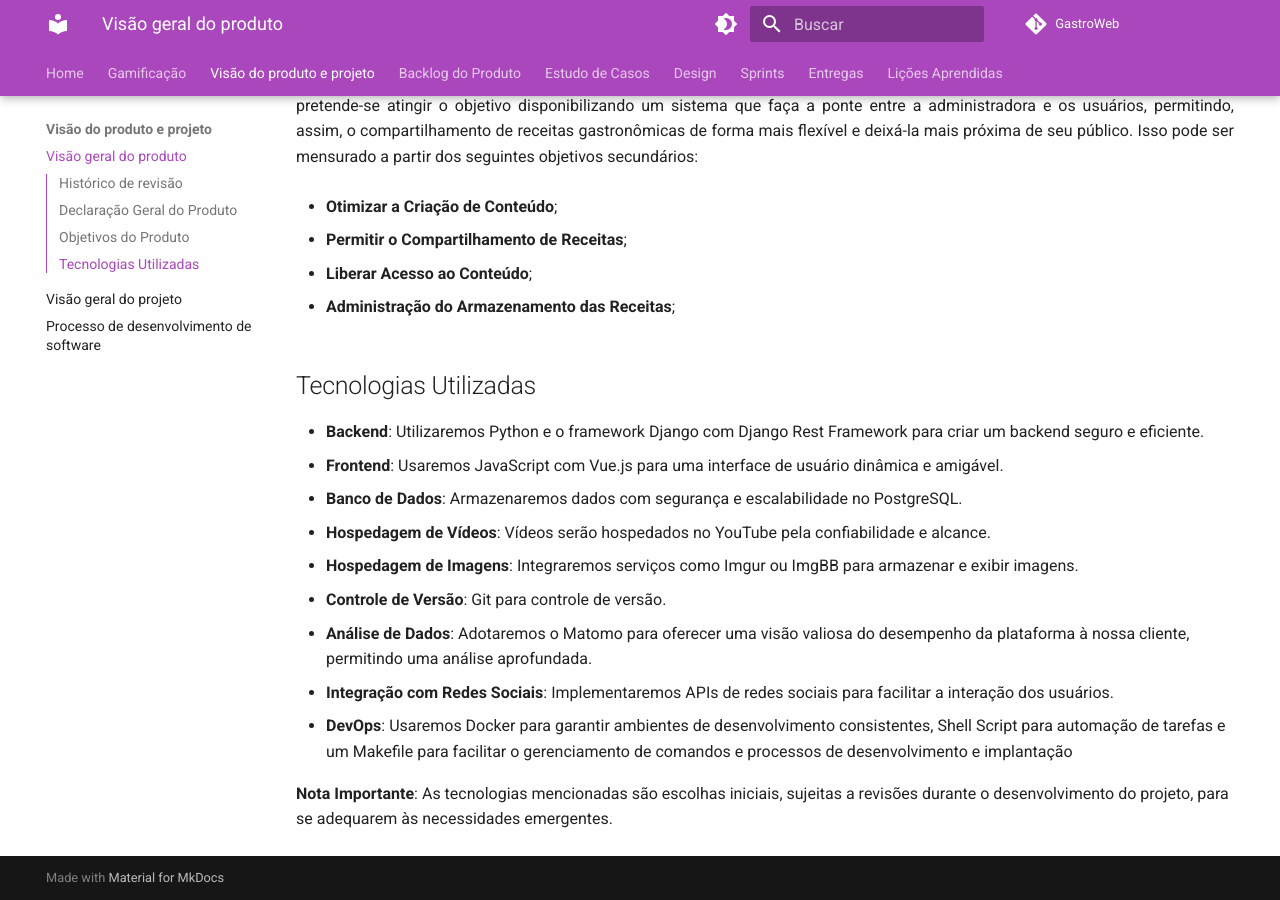
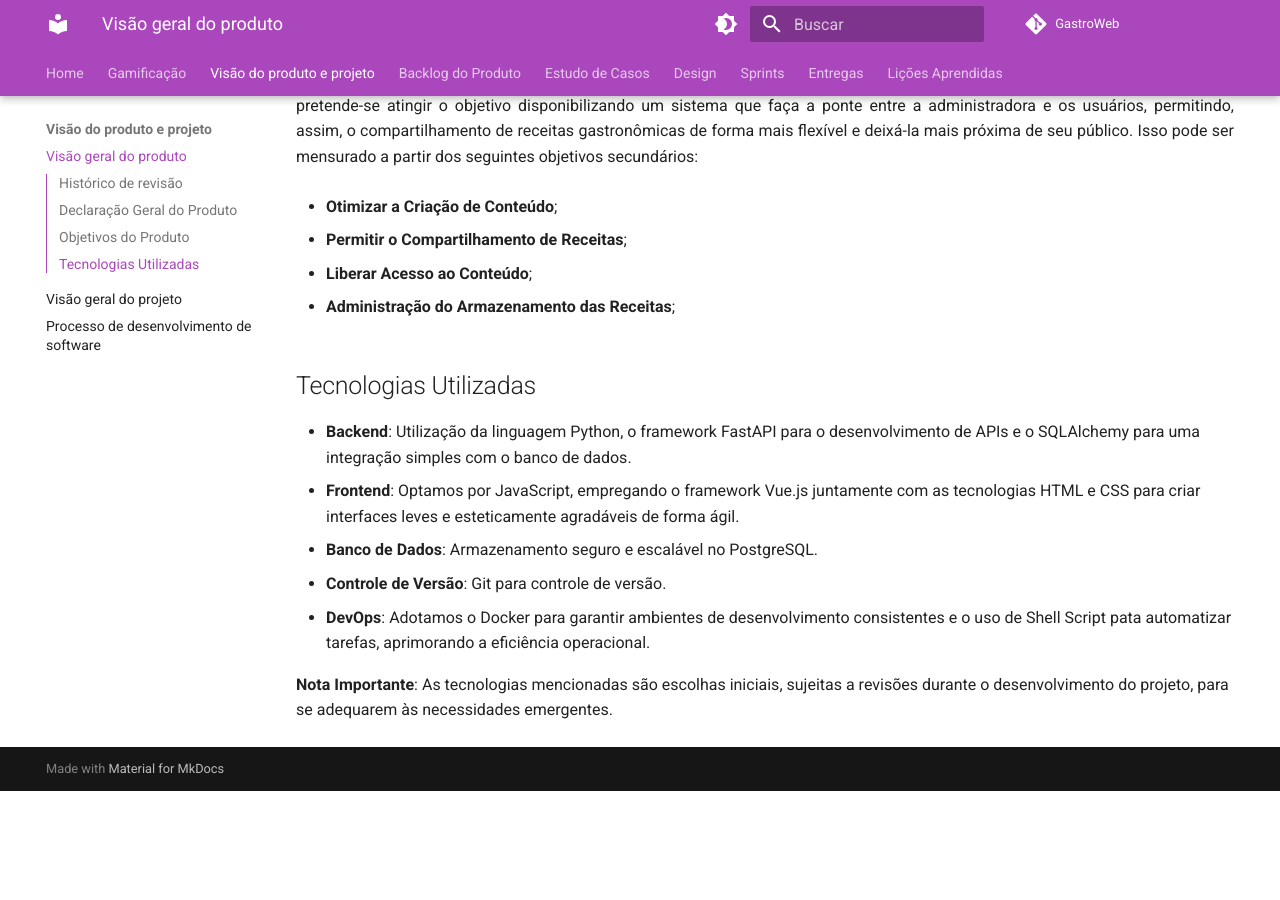
Before and after one commit to mdsreq-fga-unb/2023.2-GastroWeb, an MkDocs documentation site: the page built from docs/visao-produto-projeto/visao-produto.md, in a window 1280 px wide and 900 px high, scrolled down 2256 px. Built offline with MkDocs 1.6.1 and Material for MkDocs 9.7.7, drawn with Linux system fonts in a browser that asks for light colours; comment, search, counter and statistics services are not loaded; after the commit the page ends 3047 px from its top, so only the background shows below that.

Commit message:
update: altereção nas tecnologias utilizadas

```diff
--- a/docs/visao-produto-projeto/visao-produto.md
+++ b/docs/visao-produto-projeto/visao-produto.md
@@ -49,14 +49,10 @@
 
 ## Tecnologias Utilizadas
 
-- **Backend**: Utilizaremos Python e o framework Django com Django Rest Framework para criar um backend seguro e eficiente.
-- **Frontend**: Usaremos JavaScript com Vue.js para uma interface de usuário dinâmica e amigável.
-- **Banco de Dados**: Armazenaremos dados com segurança e escalabilidade no PostgreSQL.
-- **Hospedagem de Vídeos**: Vídeos serão hospedados no YouTube pela confiabilidade e alcance.
-- **Hospedagem de Imagens**: Integraremos serviços como Imgur ou ImgBB para armazenar e exibir imagens.
+- **Backend**: Utilização da linguagem Python, o framework FastAPI para o desenvolvimento de APIs e o SQLAlchemy para uma integração simples com o banco de dados.
+- **Frontend**: Optamos por JavaScript, empregando o framework Vue.js juntamente com as tecnologias HTML e CSS para criar interfaces leves e esteticamente agradáveis de forma ágil.
+- **Banco de Dados**: Armazenamento seguro e escalável no PostgreSQL.
 - **Controle de Versão**: Git para controle de versão.
-- **Análise de Dados**: Adotaremos o Matomo para oferecer uma visão valiosa do desempenho da plataforma à nossa cliente, permitindo uma análise aprofundada.
-- **Integração com Redes Sociais**: Implementaremos APIs de redes sociais para facilitar a interação dos usuários.
-- **DevOps**: Usaremos Docker para garantir ambientes de desenvolvimento consistentes, Shell Script para automação de tarefas e um Makefile para facilitar o gerenciamento de comandos e processos de desenvolvimento e implantação
+- **DevOps**: Adotamos o Docker para garantir ambientes de desenvolvimento consistentes e o uso de Shell Script pata automatizar tarefas, aprimorando a eficiência operacional.
 
 **Nota Importante**: As tecnologias mencionadas são escolhas iniciais, sujeitas a revisões durante o desenvolvimento do projeto, para se adequarem às necessidades emergentes.
```
